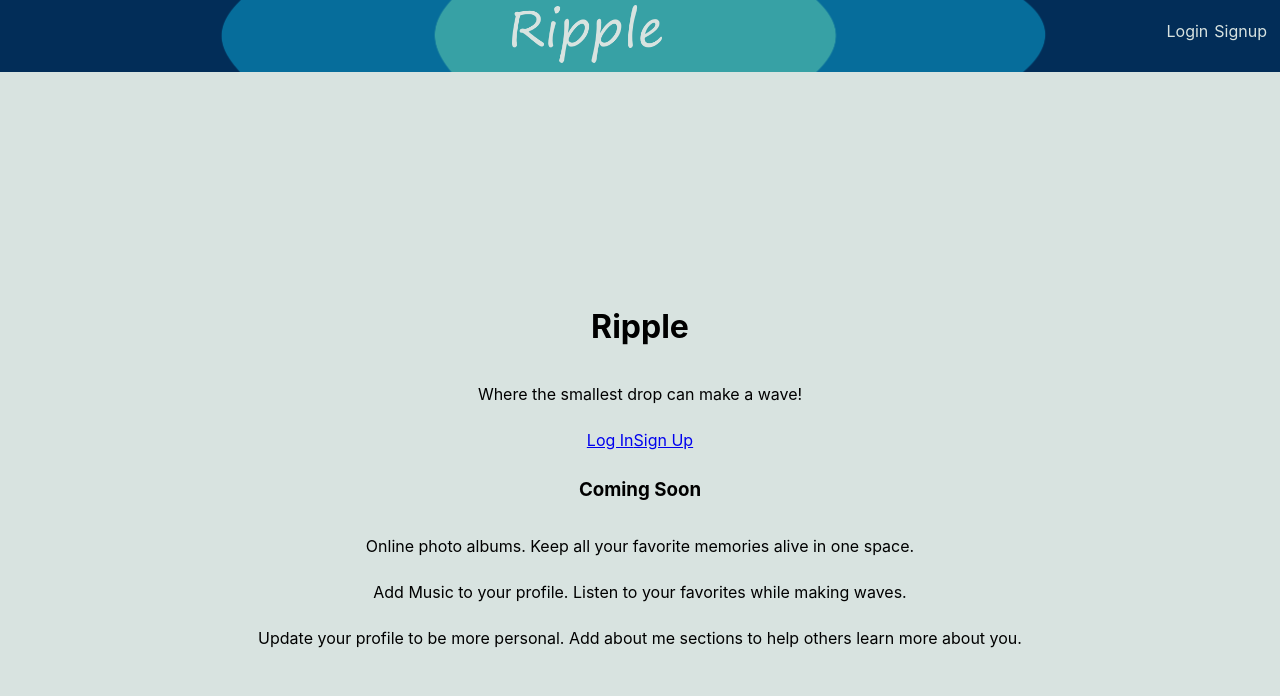
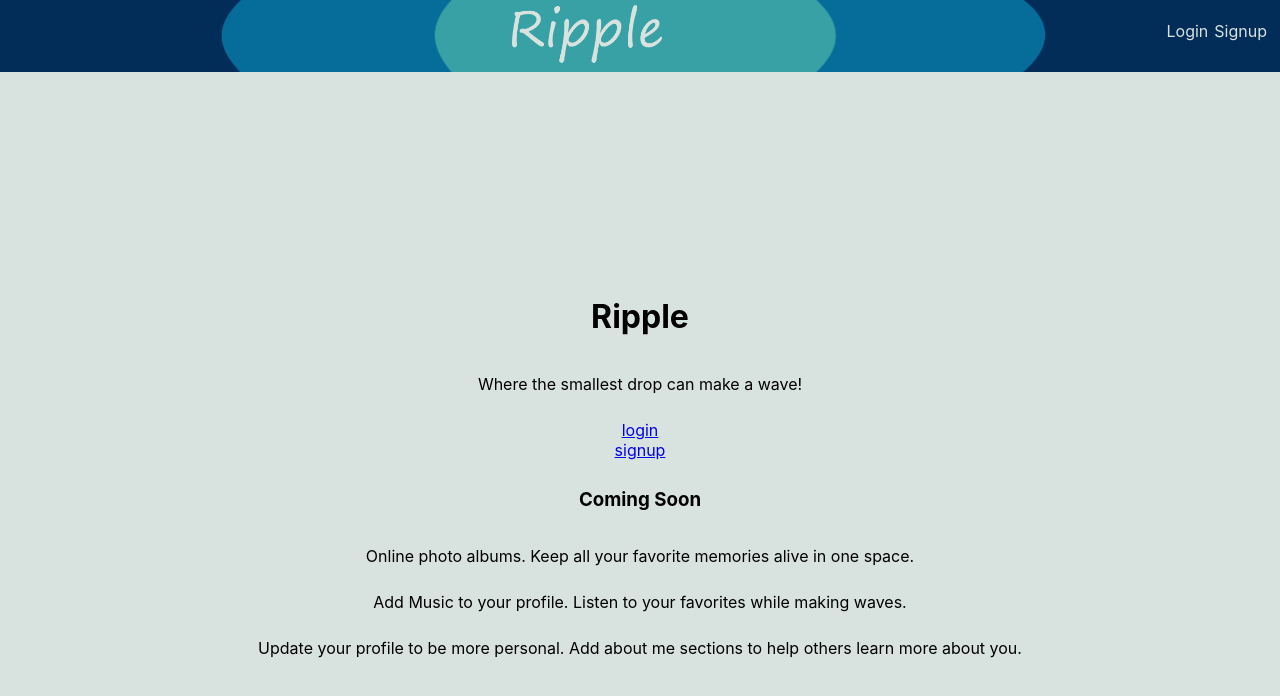
Before and after one commit to NelleStar/Ripple_Frontend, a React (Create React App) app: page / in a window 1280 px wide. Shown: the top 696 px of the page. Built offline with nearby package versions, Linux system fonts and the light colour scheme; no server answers.

Commit message:
updating homepage links

```diff
--- a/src/Components/Home/Home.js
+++ b/src/Components/Home/Home.js
@@ -1,5 +1,6 @@
 import { useContext } from "react";
 import userContext from "../../userContext";
+import { NavLink } from "react-router-dom";
 import "./Home.css"
 
 // Home - welcome back or login/signup depending on user status
@@ -17,15 +18,32 @@ function Home() {
             <p>Welcome Back, {username}!</p>
           ) : (
             <p>
-              <a href="/login">Log In</a>
-              <a href="/signup">Sign Up</a>
+              <div className="home-login-link">
+                <NavLink to={`/login`}>
+                  <div>login</div>
+                </NavLink>
+              </div>
+              <div className="home-signup-link">
+                <NavLink to={`/signup`}>
+                  <div>signup</div>
+                </NavLink>
+              </div>
             </p>
           )}
 
           <h3>Coming Soon</h3>
-          <p>Online photo albums. Keep all your favorite memories alive in one space.</p>
-          <p>Add Music to your profile. Listen to your favorites while making waves.</p>
-          <p>Update your profile to be more personal. Add about me sections to help others learn more about you.</p>
+          <p>
+            Online photo albums. Keep all your favorite memories alive in one
+            space.
+          </p>
+          <p>
+            Add Music to your profile. Listen to your favorites while making
+            waves.
+          </p>
+          <p>
+            Update your profile to be more personal. Add about me sections to
+            help others learn more about you.
+          </p>
         </div>
       </div>
     </div>
```
